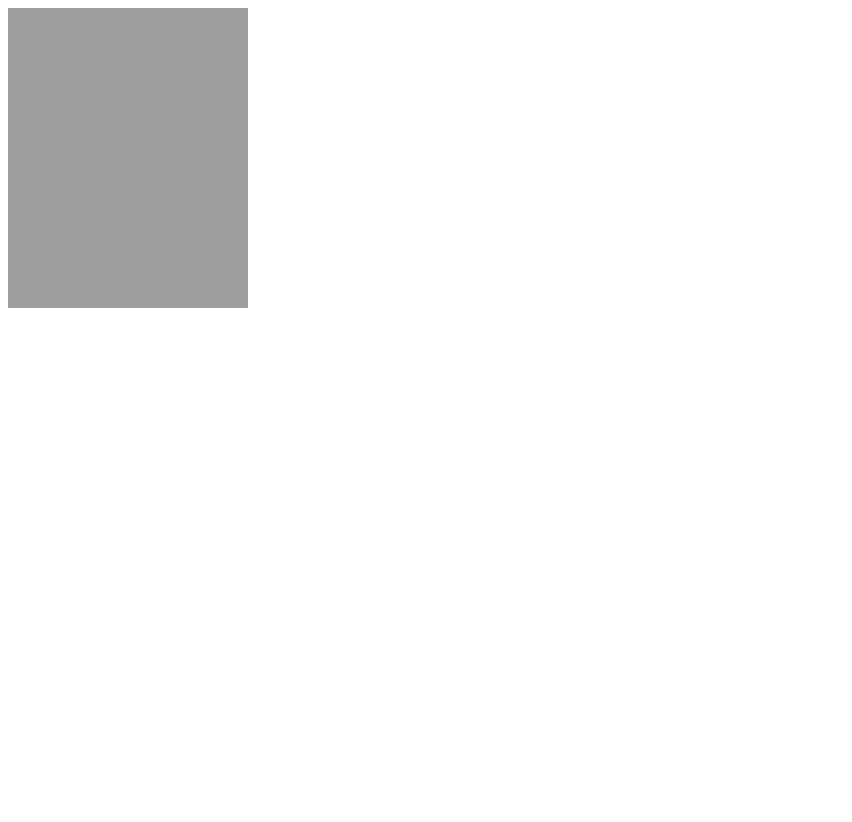
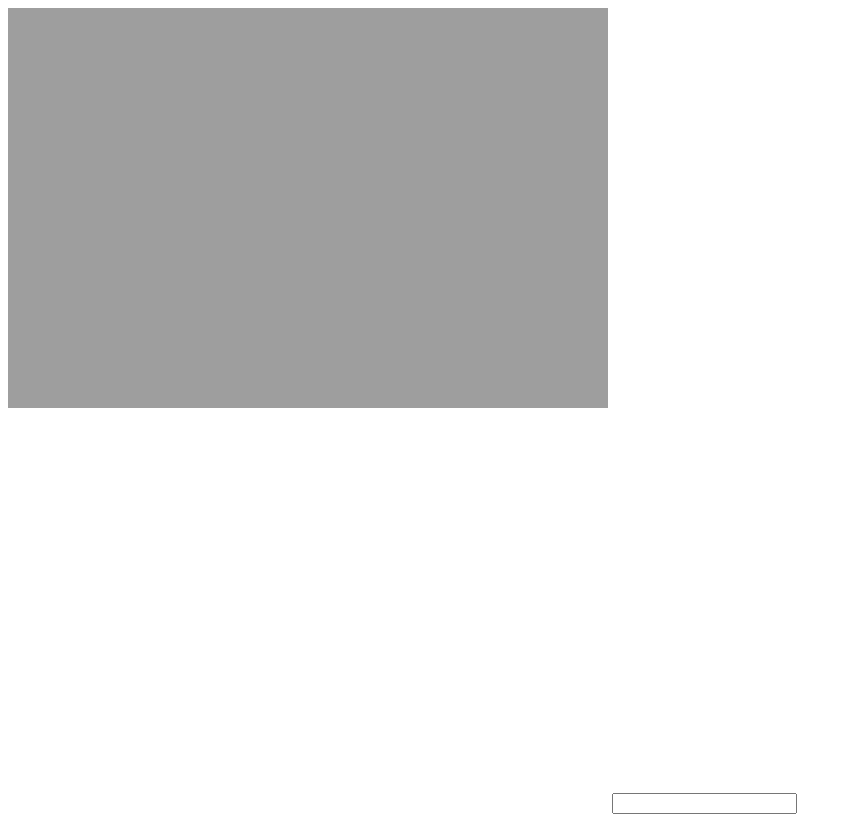
Before and after one commit to andrewmacquarrie/tilejs, a plain HTML site: page public/index.html in a window 1280 px wide. Shown: the whole page, without its empty margins (0-852 px from the left). Before the commit the page ends 800 px from the top, so only its background shows below. Drawn offline with nearby package versions, Linux system fonts and the light colour scheme.

Commit message:
adding walkable area map

```diff
--- a/public/game.js
+++ b/public/game.js
@@ -2,8 +2,8 @@ function Game() {
 	var me = this;
 	this.imageRepository;
 	this.DrawInterval = 25;
-	this.character_x = 0;
-	this.character_y = 0;
+	this.character_x = 1;
+	this.character_y = 1;
 
 	this.ImagesLoadedCallback=function (loaded_images) {
 		me.imageRepository = loaded_images;
@@ -14,11 +14,32 @@ function Game() {
 		me.MoveAndDraw();
 	}
 
-	var map = [[0,1,0,1,1],[1,0,1,0,1],[1,0,1,0,1],[0,1,0,1,1]];
-	var tile_height = 60;
-	var tile_width = 60;
+	var map =  [];
+	map.push([0,0,0,0,0,0,0,0,0,0,0,0,0,0,0]);
+	map.push([0,1,1,1,1,1,1,1,1,1,1,1,1,1,0]);
+	map.push([0,1,1,1,1,1,1,1,1,1,1,1,1,1,0]);
+	map.push([0,1,1,1,1,1,1,1,1,1,1,1,1,1,0]);
+	map.push([0,1,1,1,1,1,1,1,1,1,1,1,1,1,0]);
+	map.push([0,1,1,1,1,1,1,1,1,1,1,1,1,1,0]);
+	map.push([0,1,1,1,1,1,1,1,1,1,1,1,1,1,0]);
+	map.push([0,1,1,1,1,1,1,1,1,1,1,1,1,1,0]);
+	map.push([0,1,1,1,1,1,1,1,1,1,1,1,1,1,0]);
+	map.push([0,0,0,0,0,0,0,0,0,0,0,0,0,0,0]);
+	var walk_map = [];
+	walk_map.push([0,0,0,0,0,0,0,0,0,0,0,0,0,0,0]);
+	walk_map.push([0,1,1,1,1,1,1,1,1,1,1,1,1,1,0]);
+	walk_map.push([0,1,1,1,1,1,1,1,1,1,1,1,1,1,0]);
+	walk_map.push([0,1,1,1,1,1,1,1,1,1,1,1,1,1,0]);
+	walk_map.push([0,1,1,1,1,1,1,1,1,1,1,1,1,1,0]);
+	walk_map.push([0,1,1,1,1,1,1,1,1,1,1,1,1,1,0]);
+	walk_map.push([0,1,1,1,1,1,1,1,1,1,1,1,1,1,0]);
+	walk_map.push([0,1,1,1,1,1,1,1,1,1,1,1,1,1,0]);
+	walk_map.push([0,1,1,1,1,1,1,1,1,1,1,1,1,1,0]);
+	walk_map.push([0,0,0,0,0,0,0,0,0,0,0,0,0,0,0]);
+	var tile_height = 40;
+	var tile_width = 40;
 	var map_size_x = 600;
-	var map_size_y = 300;
+	var map_size_y = 800;
 
 	this.MoveAndDraw = function (){
 		var context = document.getElementById('stage').getContext('2d');
@@ -29,21 +50,23 @@ function Game() {
 			var col = 0;
 		  for(col=0;col<map[row].length;col++){
 				var tile = map[row][col];
-				context.drawImage(me.imageRepository[tile],row*tile_width,col*tile_height,tile_width,tile_height);
+				context.drawImage(me.imageRepository[tile],col*tile_height,row*tile_width,tile_height,tile_width);
 			}
 		}
 
-		context.drawImage(me.imageRepository[2],me.character_x,me.character_y,tile_width,tile_height);
+		context.drawImage(me.imageRepository[2],me.character_x*tile_width,me.character_y*tile_height,tile_width,tile_width);
 	}
 
 	$(document).keypress(function(e){
 		var keyCode = e.keyCode || e.which;
 	 	var arrow = {left: 37, up: 38, right: 39, down: 40 };
 
-	  if (keyCode == arrow.left) { me.character_x = me.character_x - tile_width; }
-	  if (keyCode == arrow.right) { me.character_x = me.character_x + tile_width; }
-		if (keyCode == arrow.up) { me.character_y = me.character_y - tile_height; }
-		if (keyCode == arrow.down) { me.character_y = me.character_y + tile_height; }
+	  if (keyCode == arrow.left) { if(walk_map[me.character_y][me.character_x-1]) { me.character_x = me.character_x - 1; } }
+	  if (keyCode == arrow.right) { if(walk_map[me.character_y][me.character_x + 1]) {  me.character_x = me.character_x + 1; } }
+		if (keyCode == arrow.up) { if(walk_map[me.character_y - 1][me.character_x]) { me.character_y = me.character_y - 1; } }
+		if (keyCode == arrow.down) { if(walk_map[me.character_y + 1][me.character_x]) { me.character_y = me.character_y + 1; } }
+
+		// $("#diag").val("(x:"+me.character_x+",y:"+me.character_y+")");
 
 		return false;
 	});
--- a/public/index.html
+++ b/public/index.html
@@ -6,8 +6,10 @@
 		<script type="text/javascript" src="/main.js"></script>
   </head>
   <body>
-    <canvas id="stage" width="600" height="300">
+    <canvas id="stage" width="600" height="800">
       This text is displayed if your browser does not support HTML5 Canvas.
     </canvas>
+
+    <input type='textbox' id='diag' />
   </body>
 </html>
```
